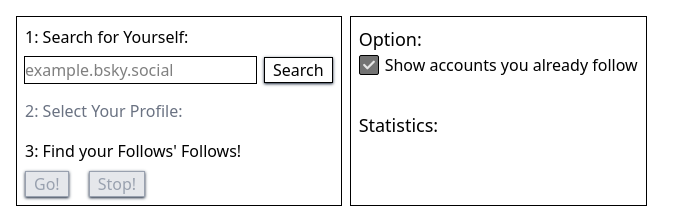
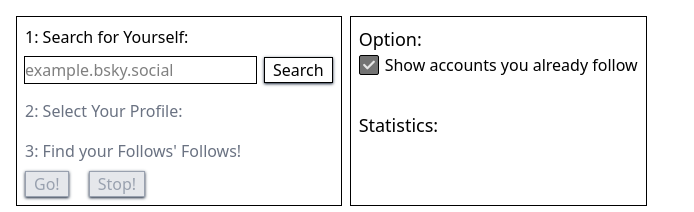
Before and after one commit to pvillano/followsfollows, a React (Vite) app: page / in a window 1280 px wide. Shown: the top 212 px of the page, without its empty margins (0-694 px from the left). Built offline with nearby package versions, Linux system fonts and the light colour scheme.

Commit message:
grey step three until possible

```diff
--- a/src/LoginForm.tsx
+++ b/src/LoginForm.tsx
@@ -76,7 +76,7 @@ export function LoginForm({onFindFollowsFollows, running}: LoginFormProps) {
         })}
       </ul>}
     </div>
-    <label className="w-fit">3: Find your Follows' Follows!</label>
+    <label className={cn("w-fit", !yourProfile && "text-gray-500")}>3: Find your Follows' Follows!</label>
     <div className="flex flex-row gap-5">
       <Button disabled={yourProfile == null} onClick={onButtonClick}>Go!</Button>
       <Button disabled={!running} onClick={e => {e.preventDefault(); stopFollowsFollowsFollows()}}>Stop!</Button>
```
